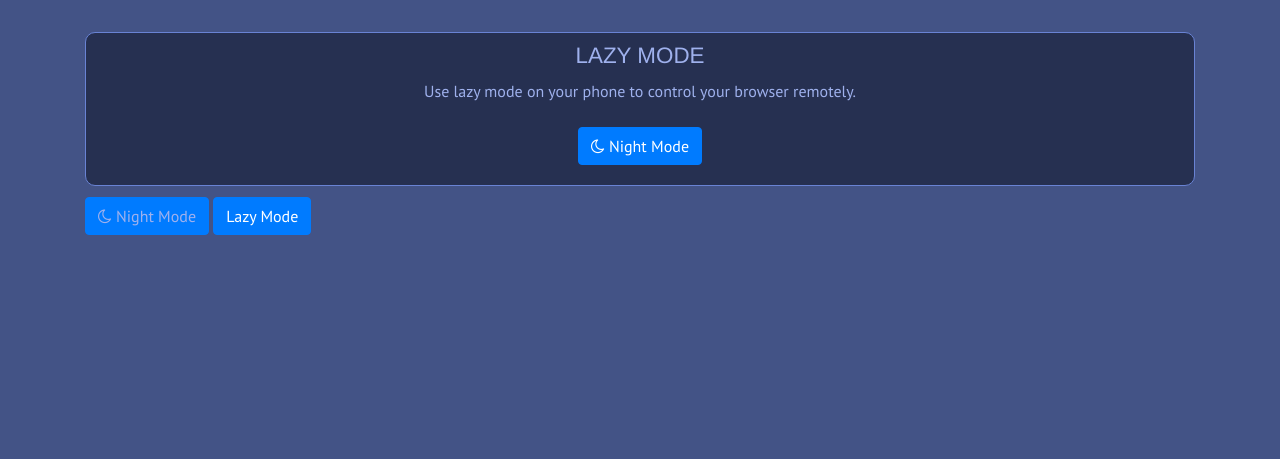
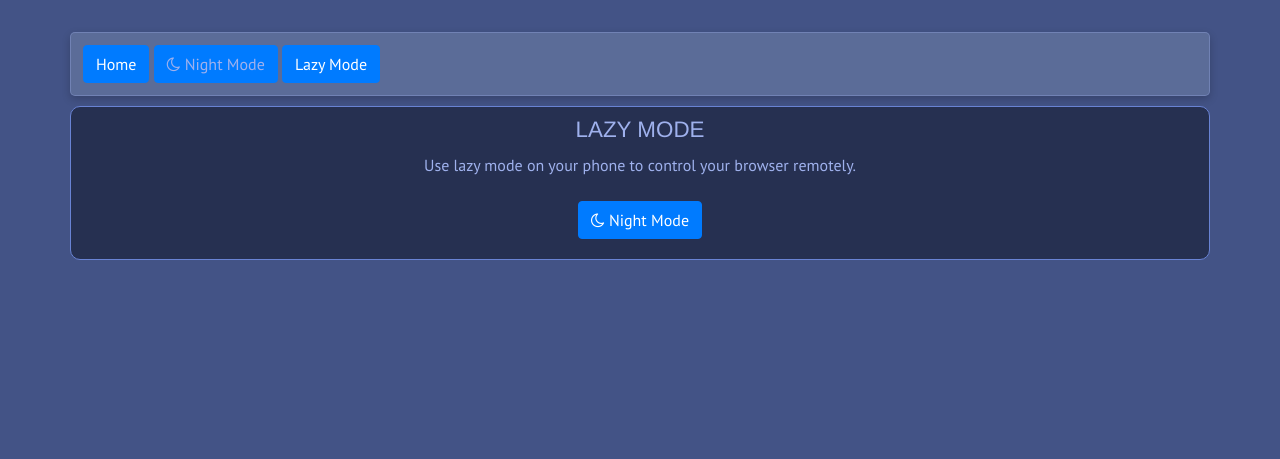
Before and after one commit to schedutron/home-server, a Flask app: template templates/lazy.html in a window 1280 px wide. Shown: the top 459 px of the page. Run offline with Flask 2, Linux system fonts and the light colour scheme; the template is opened without the code that fills it, so the values that code supplies are empty; some libraries are stand-ins or nearby versions; some web fonts are replaced.

Commit message:
Moved menu to top, updated css.

```diff
--- a/static/css/style.css
+++ b/static/css/style.css
@@ -11,7 +11,7 @@ body {
   margin: 2em;
 }
 /* this part is for color */
-p {
+p, .topmenu {
   background-color: #5b6c98;
   box-shadow: 0 0.2em 0.5em rgba(0, 0, 0, 0.2);
   padding: 0.75em;
@@ -68,3 +68,10 @@ body > div.col-lg-12 > video{
   text-align: center;
   margin-bottom: 10px;
 }
+.container{
+  padding-left: 0px;
+  padding-right: 0px;
+}
+.topmenu{
+  margin-bottom: 10px;
+}
--- a/templates/base.html
+++ b/templates/base.html
@@ -37,6 +37,13 @@
 
     </head>
     <body class="fadeIn animated">
+      <div class="container">
+        <div class="topmenu">
+          <a class="btn btn-primary" href="/">Home</a>
+          <a class="nightmode_button btn btn-primary"><i class="fa fa-moon-o" aria-hidden="true"></i> Night Mode</a>
+          <a href="/lazy" class="btn btn-primary">Lazy Mode</a>
+        </div>
+      </div>
 
       {% block play %}{% endblock %}
       {% block lazy %}{% endblock %}
@@ -46,10 +53,6 @@
       <script src="https://cdnjs.cloudflare.com/ajax/libs/popper.js/1.12.9/umd/popper.min.js" integrity="sha384-ApNbgh9B+Y1QKtv3Rn7W3mgPxhU9K/ScQsAP7hUibX39j7fakFPskvXusvfa0b4Q" crossorigin="anonymous"></script>
       <script src="https://maxcdn.bootstrapcdn.com/bootstrap/4.0.0/js/bootstrap.min.js" integrity="sha384-JZR6Spejh4U02d8jOt6vLEHfe/JQGiRRSQQxSfFWpi1MquVdAyjUar5+76PVCmYl" crossorigin="anonymous"></script>
       <script src="../static/js/lazy.js"></script>
-      <div class="container">
-        <a class="nightmode_button btn btn-primary"><i class="fa fa-moon-o" aria-hidden="true"></i> Night Mode</a>
-        <a href="/lazy" class="btn btn-primary">Lazy Mode</a>
-      </div>
     </body>
   </html>
 
--- a/templates/play.html
+++ b/templates/play.html
@@ -14,8 +14,5 @@
   </video>
 </div>
 
-<div class="col-lg-12">
-  <p><a href="/">Home</a></p>
-</div>
 
 {% endblock %}
```
